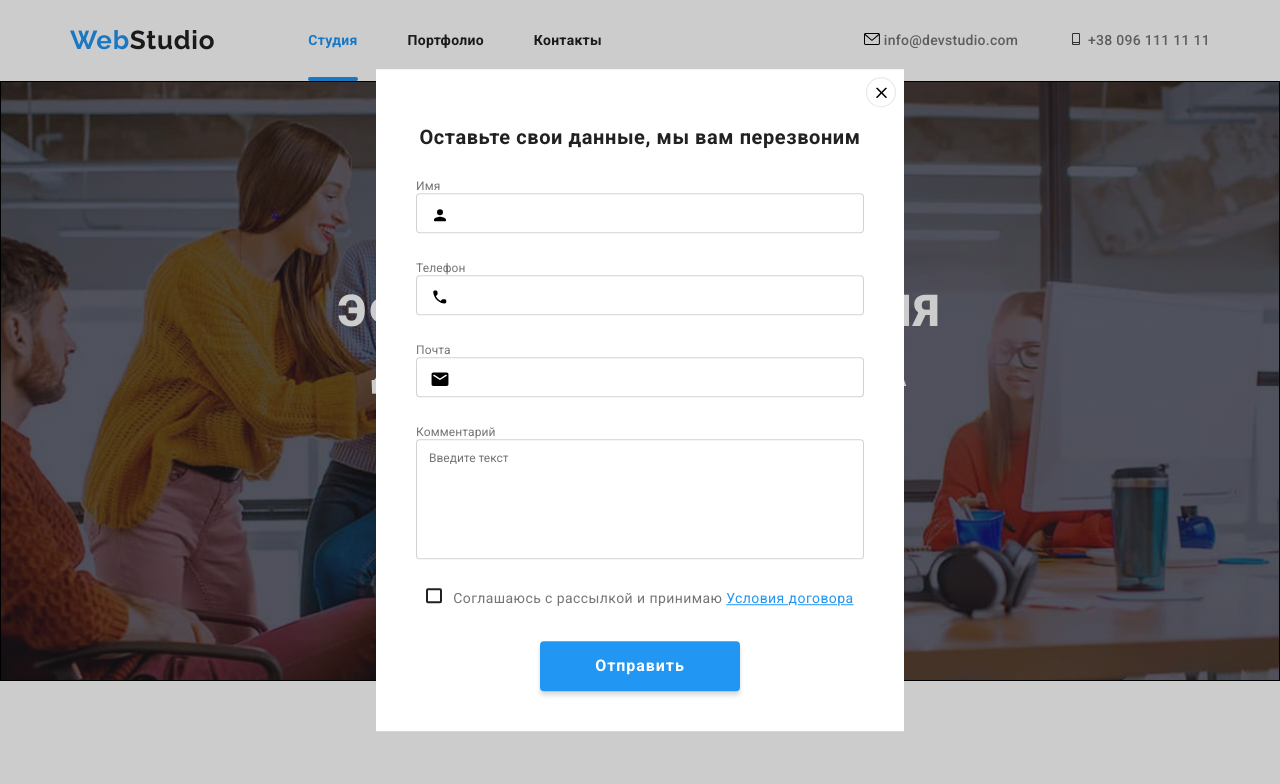
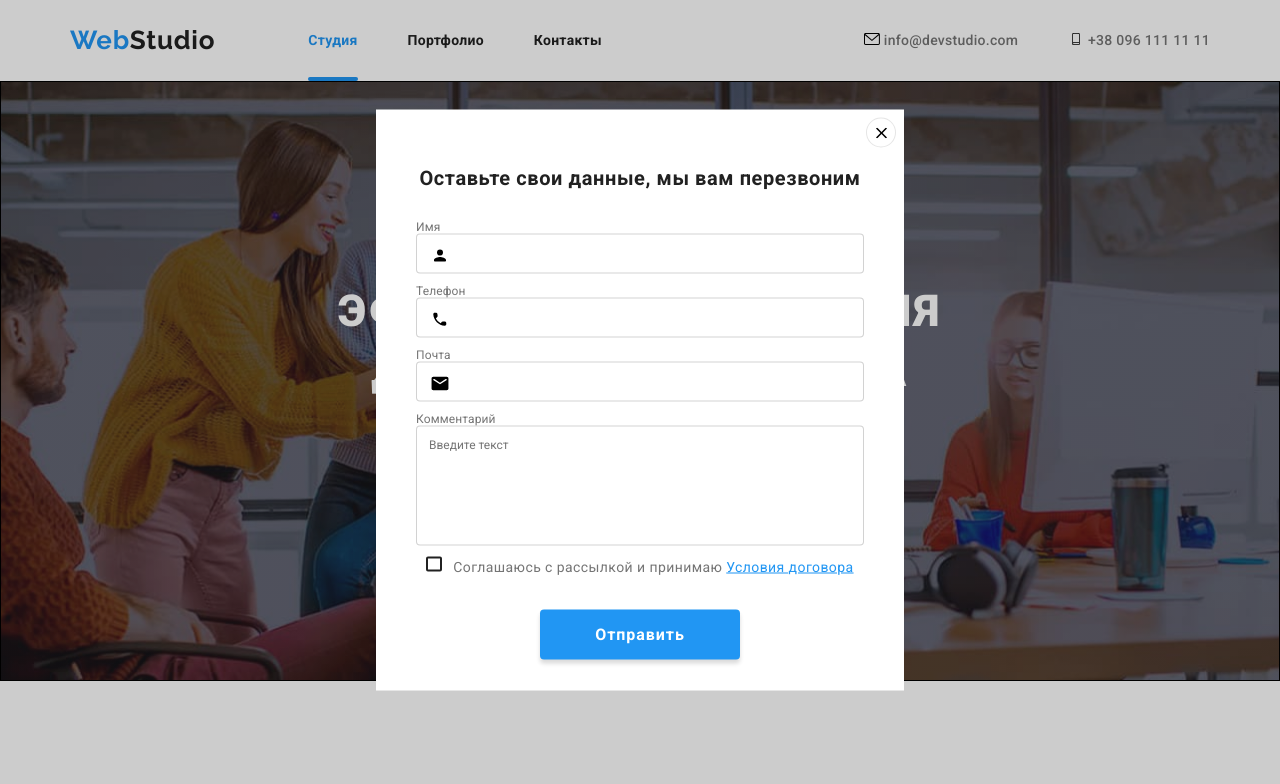
Before and after one commit to DanilHlazov/goit-murkup-hw-06, a plain HTML site: page index.html in a window 1280 px wide. Both pictures are taken after a click on the button "Заказать услугу". Shown: the top 784 px of the page. Drawn offline with nearby package versions, Linux system fonts and the light colour scheme.

Commit message:
Исправлено ДЗ 6

```diff
--- a/css/styles.css
+++ b/css/styles.css
@@ -260,6 +260,7 @@
 
 .modal {
   width: 528px;
+  height: 581px;
   background-color: #ffffff;
 
   position: absolute;
@@ -314,7 +315,7 @@
   position: relative;
   display: flex;
   flex-direction: column;
-  margin-bottom: 28px;
+  margin-bottom: 10px;
   transition: border-color 250ms cubic-bezier(0.4, 0, 0.2, 1);
 }
 .agree-box {
@@ -333,6 +334,7 @@
   margin-right: auto;
   margin-left: auto;
   margin-top: 30px;
+  margin-bottom: auto;
   width: 200px;
   height: 50px;
   background: #2196f3;
```
